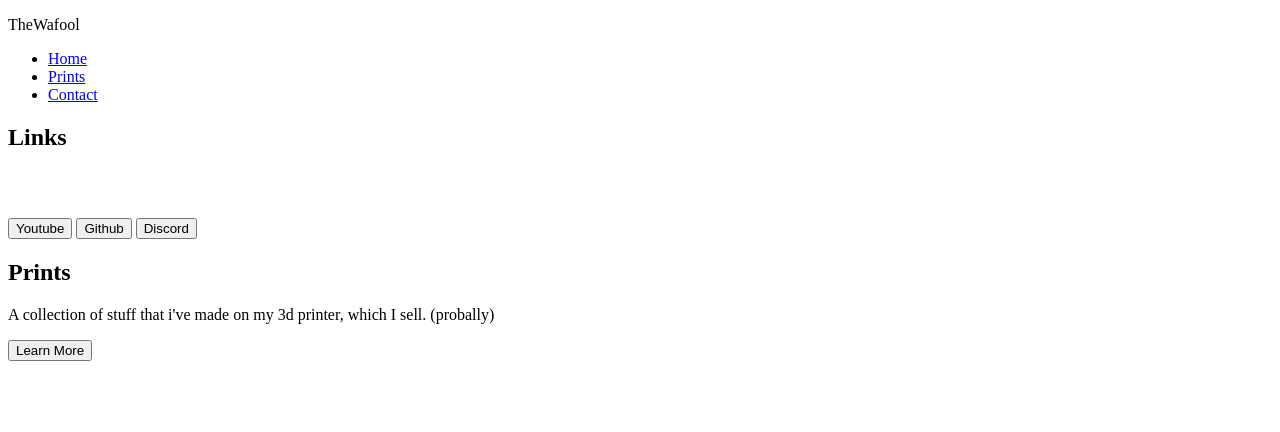
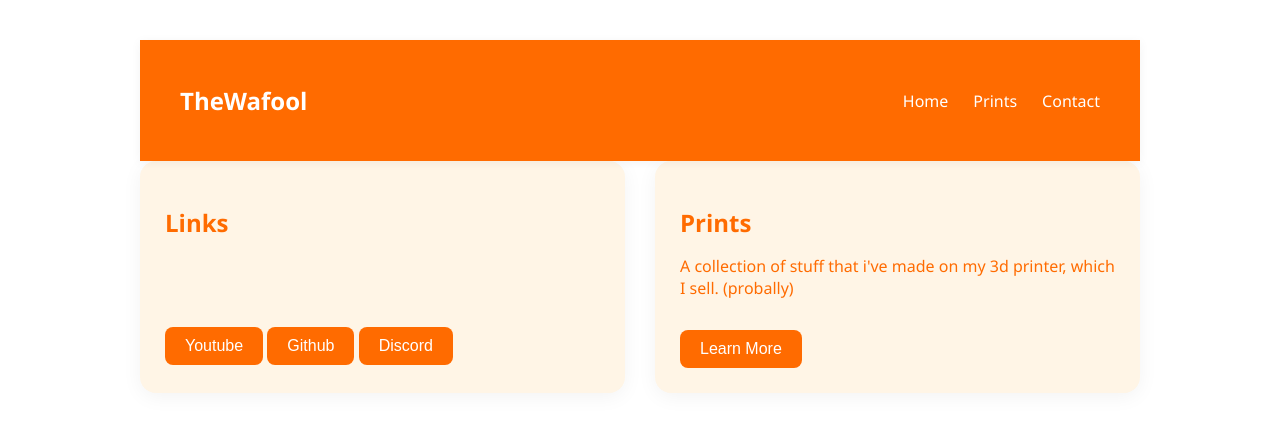
Before and after one commit to TheWafool/WafoPrints, a plain HTML site: page index.html in a window 1280 px wide. Drawn offline with Linux system fonts and the light colour scheme.

Commit message:
Update styles.css

```diff
--- a/styles.css
+++ b/styles.css
@@ -1,3 +1,120 @@
-.title {
-    color: green;
+/* Base styles */
+body {
+  margin: 0;
+  font-family: 'Segoe UI', Tahoma, Geneva, Verdana, sans-serif;
+  background-color: white;
+  color: #ff6b00;
 }
+
+img {
+    width: 200px;
+    height: 200px;
+}
+
+/* Layout */
+.container {
+  max-width: 1000px;
+  margin: 0 auto;
+  padding: 40px 20px;
+}
+
+/* Header */
+.header {
+  text-align: center;
+  margin-bottom: 60px;
+}
+
+.header h1 {
+  font-size: 3rem;
+  margin-bottom: 10px;
+}
+
+.header p {
+  font-size: 1.2rem;
+}
+
+/* Cards */
+.card-grid {
+  display: grid;
+  gap: 30px;
+  grid-template-columns: 1fr;
+}
+
+@media (min-width: 700px) {
+  .card-grid {
+    grid-template-columns: repeat(2, 1fr);
+  }
+}
+
+.card {
+  background-color: #fff5e6;
+  padding: 25px;
+  border-radius: 16px;
+  box-shadow: 0 4px 20px rgba(0,0,0,0.05);
+  transition: transform 0.3s ease, box-shadow 0.3s ease;
+}
+
+.card:hover {
+  transform: translateY(-5px);
+  box-shadow: 0 8px 30px rgba(0,0,0,0.1);
+}
+
+.card h2 {
+  font-size: 1.5rem;
+  margin-bottom: 10px;
+}
+
+/* Button */
+.btn {
+  margin-top: 15px;
+  padding: 10px 20px;
+  background-color: #ff6b00;
+  color: white;
+  border: none;
+  border-radius: 8px;
+  font-size: 1rem;
+  cursor: pointer;
+  transition: background 0.3s ease;
+}
+
+.btn:hover {
+  background-color: #e65a00;
+}
+
+/* Topbar */
+.topbar {
+  display: flex;
+  justify-content: space-between;
+  align-items: center;
+  padding: 20px 40px;
+  background-color: #ff6b00;
+  color: white;
+  box-shadow: 0 2px 10px rgba(0,0,0,0.05);
+  position: sticky;
+  top: 0;
+  z-index: 1000;
+}
+
+.logo {
+  font-size: 1.5rem;
+  font-weight: bold;
+}
+
+.nav-links {
+  list-style: none;
+  display: flex;
+  gap: 25px;
+  margin: 0;
+  padding: 0;
+}
+
+.nav-links a {
+  color: white;
+  text-decoration: none;
+  font-weight: 500;
+  transition: opacity 0.3s ease;
+}
+
+.nav-links a:hover {
+  opacity: 0.8;
+}
```
